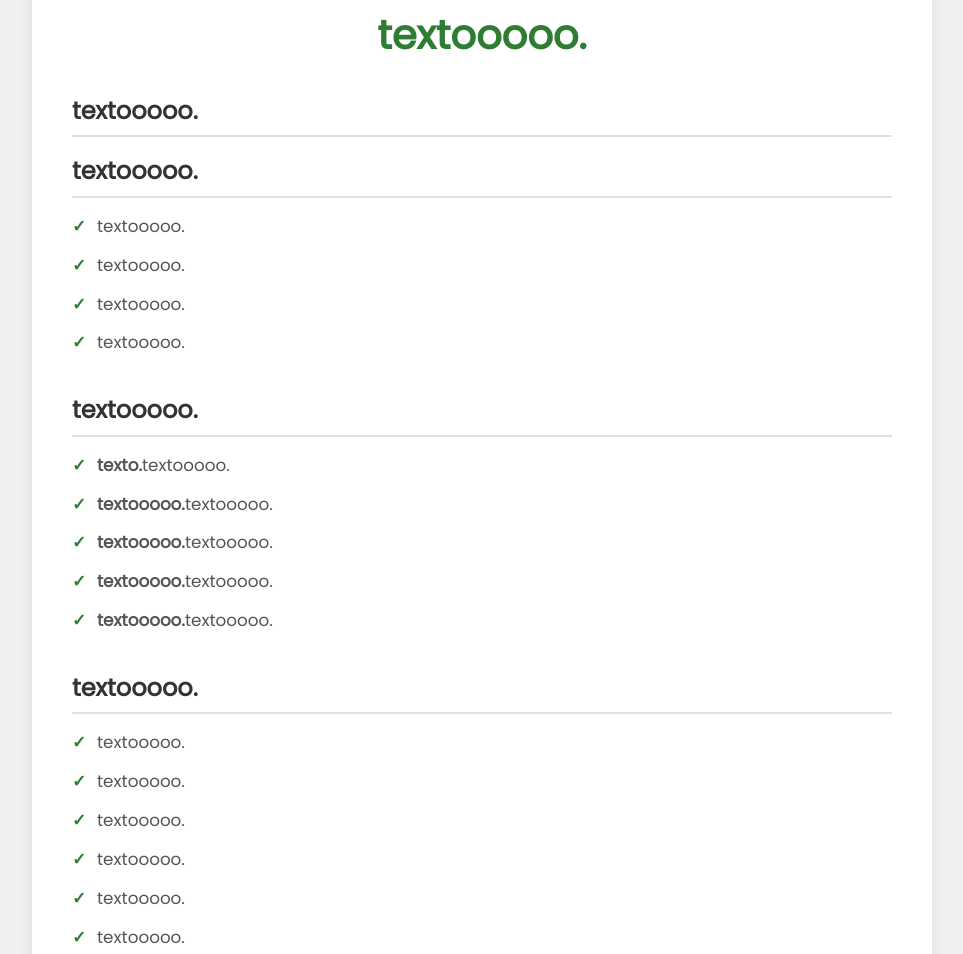
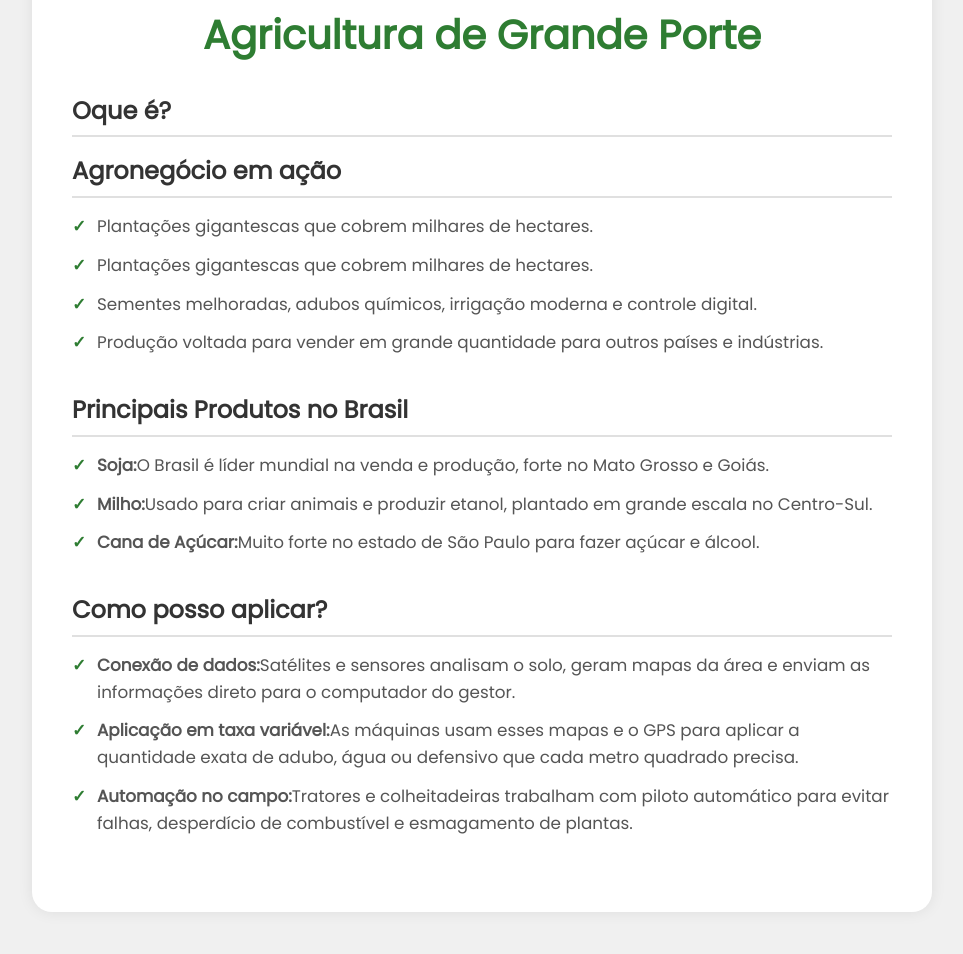
Before and after one commit to Ragna-2/Anexora_Project_TCC, a plain HTML site: page pages/agri-grande.html in a window 1280 px wide. Shown: the part 557-1511 px from the top of the page, without its empty margins (158-1121 px from the left). Drawn offline with nearby package versions, Linux system fonts and the light colour scheme.

Commit message:
atualização da agri grande 2

```diff
--- a/pages/agri-grande.html
+++ b/pages/agri-grande.html
@@ -4,7 +4,7 @@
 <head>
     <meta charset="UTF-8">
     <meta name="viewport" content="width=device-width, initial-scale=1.0">
-    <title>TerraFertil - textooooo.</title>
+    <title>TerraFertil - Agricultura de Grande Porte</title>
     <link rel="icon" href="/assets/IMG/terrafertil2.ico">
     <link href="https://fonts.googleapis.com/css2?family=Poppins&display=swap" rel="stylesheet">
     <link href='https://unpkg.com/boxicons@2.1.4/css/boxicons.min.css' rel='stylesheet'>
@@ -20,39 +20,34 @@
     </section>
 
     <section class="gran">
-        <h1>textooooo.</h1>
+        <h1>Agricultura de Grande Porte</h1>
 
         <div class="topico-gran">
-            <h2>textooooo.</h2>
-            <h3>textooooo.</h3>
+            <h2>Oque é?</h2>
+            <h3>Agronegócio em ação</h3>
             <ul>
-                <li>textooooo.</li>
-                <li>textooooo.</li>
-                <li>textooooo.</li>
-                <li>textooooo.</li>
+                <li>Plantações gigantescas que cobrem milhares de hectares.</li>
+                <li>Plantações gigantescas que cobrem milhares de hectares.</li>
+                <li>Sementes melhoradas, adubos químicos, irrigação moderna e controle digital.</li>
+                <li>Produção voltada para vender em grande quantidade para outros países e indústrias.</li>
             </ul>
         </div>
 
         <div class="topico-gran">
-            <h3>textooooo.</h3>
+            <h3>Principais Produtos no Brasil </h3>
             <ul>
-                <li><strong>texto.</strong>textooooo.</li>
-                <li><strong>textooooo.</strong>textooooo.</li>
-                <li><strong>textooooo.</strong>textooooo.</li>
-                <li><strong>textooooo.</strong>textooooo.</li>
-                <li><strong>textooooo.</strong>textooooo.</li>
-            </ul>
+                <li><strong>Soja:</strong>O Brasil é líder mundial na venda e produção, forte no Mato Grosso e Goiás.</li>
+                <li><strong>Milho:</strong>Usado para criar animais e produzir etanol, plantado em grande escala no Centro-Sul.</li>
+                <li><strong>Cana de Açúcar:</strong>Muito forte no estado de São Paulo para fazer açúcar e álcool.</li>
         </div>
 
         <div class="topico-gran">
-            <h3>textooooo.</h3>
+            <h3>Como posso aplicar?</h3>
             <ul>
-                <li>textooooo.</li>
-                <li>textooooo.</li>
-                <li>textooooo.</li>
-                <li>textooooo.</li>
-                <li>textooooo.</li>
-                <li>textooooo.</li>
+                <li><strong>Conexão de dados:</strong>Satélites e sensores analisam o solo, geram mapas da área e enviam as informações direto para o computador do gestor.</li>
+                <li><strong>Aplicação em taxa variável:</strong>As máquinas usam esses mapas e o GPS para aplicar a quantidade exata de adubo, água ou defensivo que cada metro quadrado precisa.</li>
+                <li><strong>Automação no campo:</strong>Tratores e colheitadeiras trabalham com piloto automático para evitar falhas, desperdício de combustível e esmagamento de plantas.</li>
+
             </ul>
         </div>
     </section>
```
Also changed, not shown: pages/agricultura.html (+3 -3 lines).
